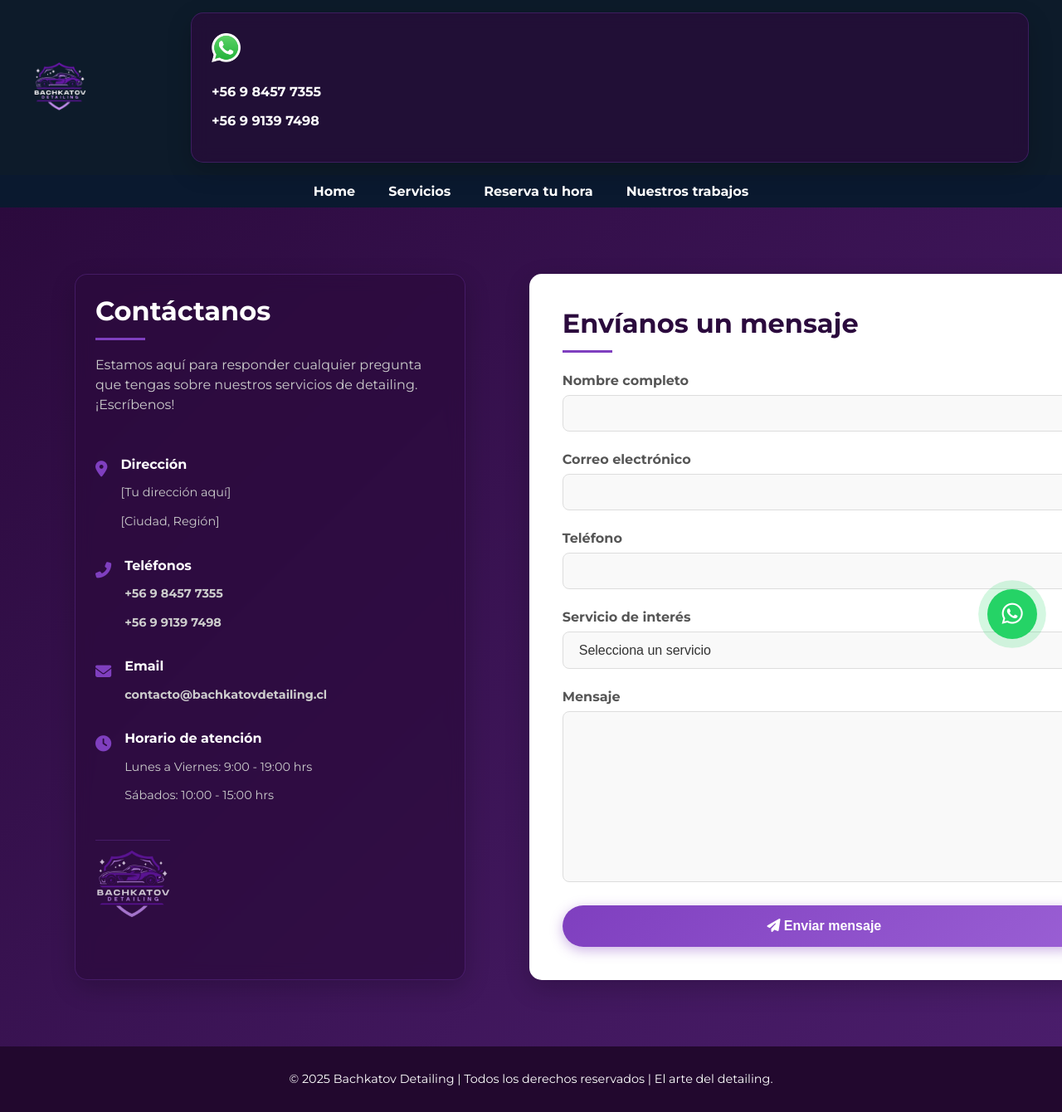
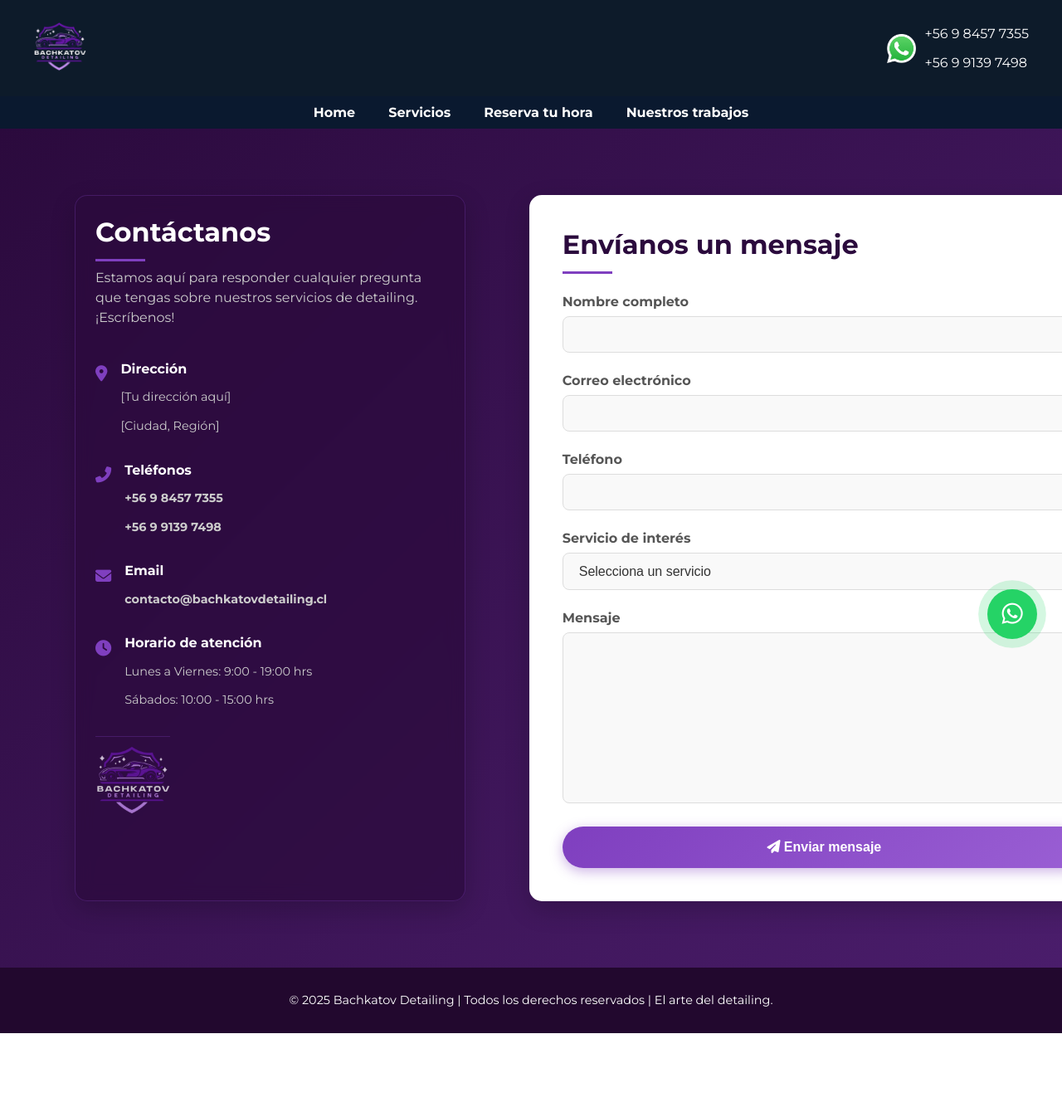
Before and after one commit to Msskre/bachkatov-detailing, a Django app: page /contacto/ in a window 1280 px wide. Shown: the whole page at 83% size. After the commit the page ends 1245 px from the top, so only its background shows below. Run offline with Django 5.2, Linux system fonts and the light colour scheme.

Commit message:
cambio header

```diff
--- a/inicio/static/inicio/css/styles.css
+++ b/inicio/static/inicio/css/styles.css
@@ -17,7 +17,7 @@ a {
 
 /* HEADER */
 .header {
-    background: #0d1b2a; /* azul oscuro */
+    background: #0d1b2a;
     color: white;
     font-family: 'Montserrat', sans-serif;
 }
@@ -33,7 +33,7 @@ a {
     height: 60px;
 }
 
-.contact-info {
+.contact-header {
     display: flex;
     align-items: center;
     gap: 10px;
--- a/inicio/templates/menu/base.html
+++ b/inicio/templates/menu/base.html
@@ -19,7 +19,7 @@
                     <img src="{% static 'inicio/img/logo.detailingsf.png' %}" alt="Bachkatov Detailing">
                 </a>
             </div>
-            <div class="contact-info">
+            <div class="contact-header">
                 <img src="{% static 'inicio/img/whatsapp-icon.png' %}" alt="WhatsApp" class="whatsapp-icon">
                 <div>
                     <p><a href="https://wa.me/56984577355" target="_blank">+56 9 8457 7355</a></p>
```
Also changed, not shown: 1 other file.
